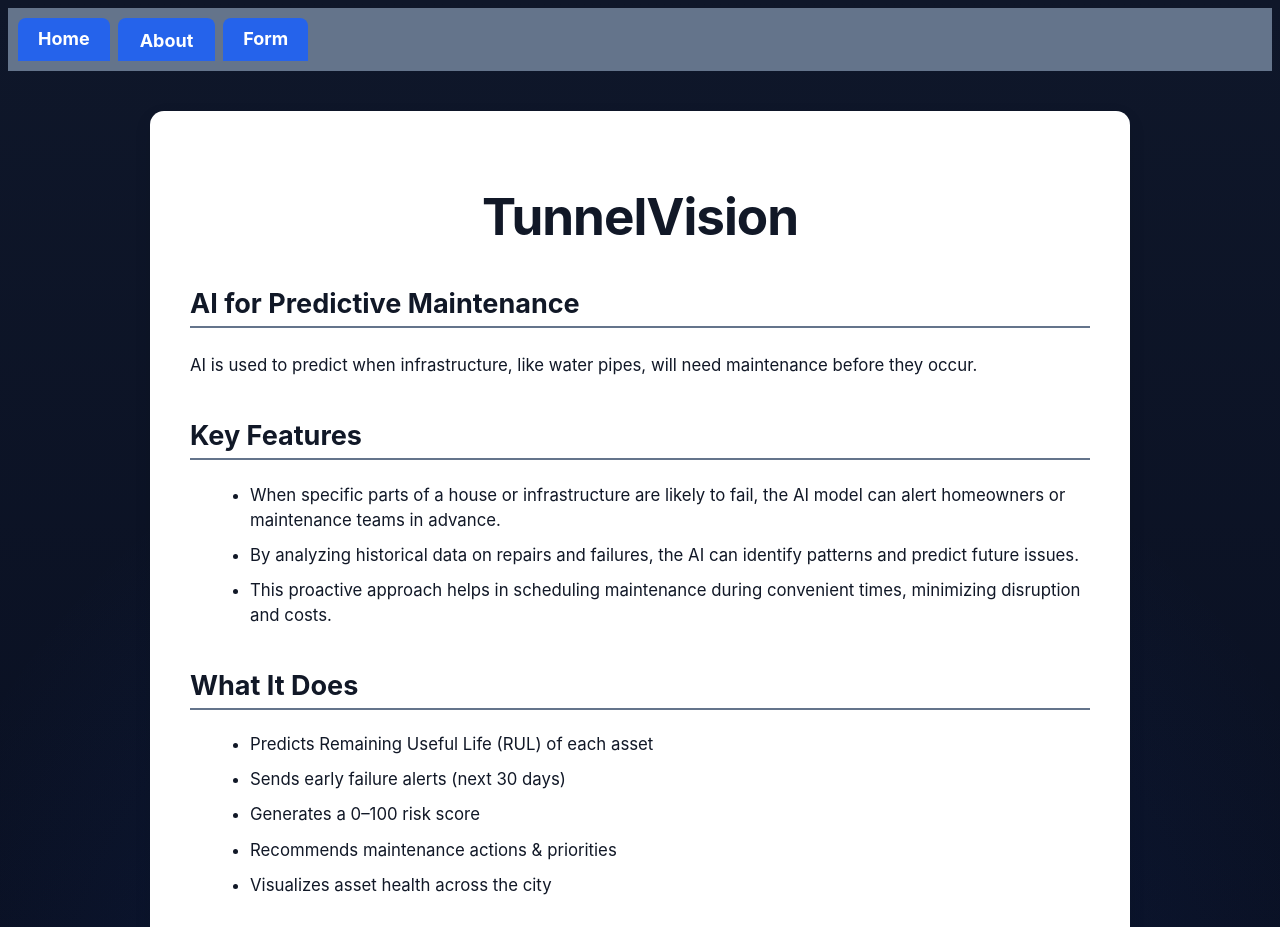
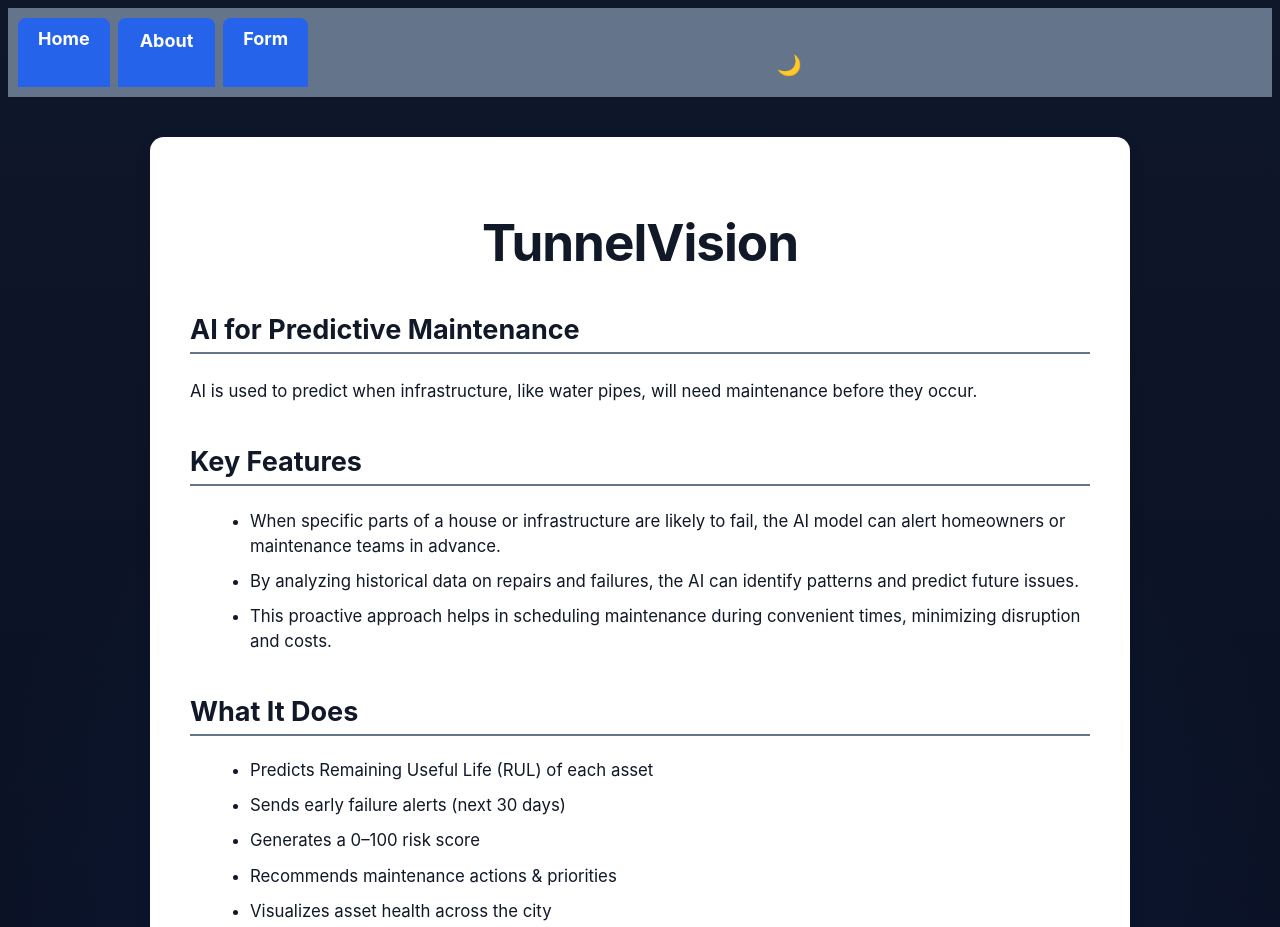
Before and after one commit to paradox1065/TunnelVision, a plain HTML site: page front_end/About.html in a window 1280 px wide. Shown: the top 927 px of the page. Drawn offline with Linux system fonts and the light colour scheme; a script that the page names is missing.

Commit message:
Update About.html to have a dark mode button

```diff
--- a/front_end/About.html
+++ b/front_end/About.html
@@ -13,6 +13,9 @@
     <a href="index.html">Home</a>
     <a href="about.html" class="active-tab">About</a>
     <a href="Form.html">Form</a>
+
+    <button class="theme-toggle" onclick="toggleDarkMode()">🌙</button>
+
   </div>
 
   <div class="content">
```
